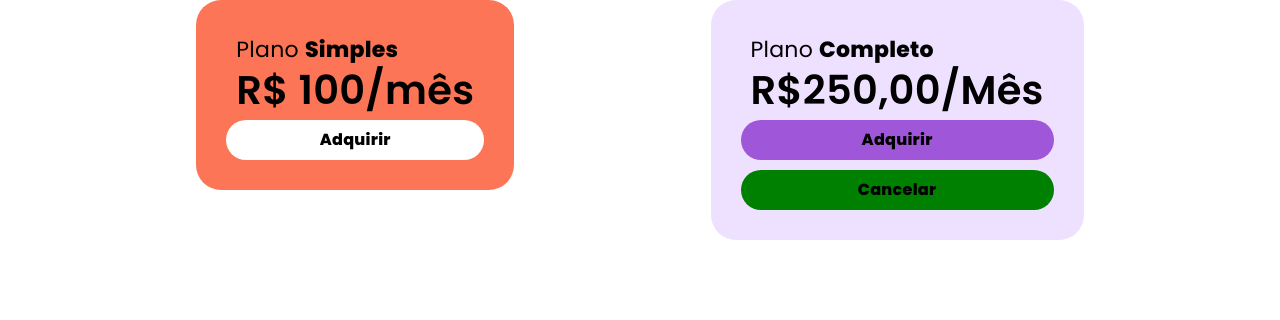
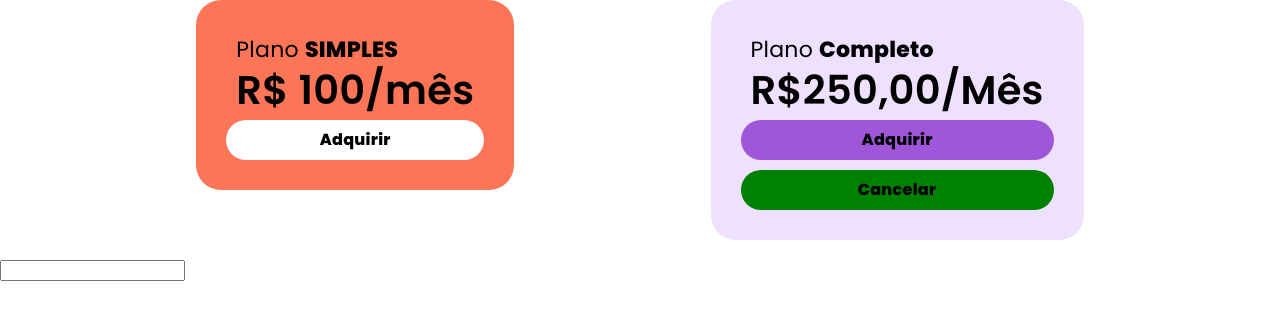
Before and after one commit to Felip3ra/fundamentosAngular, an Angular app: page / in a window 1280 px wide. Shown: the top 320 px of the page. Built offline with nearby package versions, Linux system fonts and the light colour scheme.

Commit message:
Feat: Utilizando o @Input com Get e Set

```diff
--- a/src/app/app.component.html
+++ b/src/app/app.component.html
@@ -3,6 +3,7 @@
     <card-roxo></card-roxo>
 
 </div>
+
 <!--
 A vinculação de propriedades no Angular permite definir valores para propriedades de elementos HTML, componentes Angular e muito mais.
 
@@ -55,3 +56,7 @@ Use a vinculação de propriedades para definir valores dinamicamente para propr
   'green-button': isGreen
 }
 ">objeto</button> -->
+
+<br/>
+
+<input type="text" #meuInput (keyup)="handleKeyup(meuInput.value)">
--- a/src/app/app.component.ts
+++ b/src/app/app.component.ts
@@ -54,4 +54,8 @@ export class AppComponent {
   // isGreen = true;
   cardPlanType = 'Simples';
   cardPlanValue = 100;
+
+  handleKeyup(text: string){
+    this.cardPlanType = text;
+  }
 }
--- a/src/app/card/card.component.ts
+++ b/src/app/card/card.component.ts
@@ -36,8 +36,15 @@ export class CardComponent {
   //     preco: 100
   //   },
   // };
-  @Input('planTypeAlias') planType : string = ''
   @Input({required: true}) planPrice : number = 0
+
+  private _planType: string = '';
+  @Input('planTypeAlias') set planType(value: string){
+    this._planType = value.toUpperCase();
+  }
+  get planType(): string{
+    return this._planType;
+  }
 
   buttonClicked(event: boolean){
     console.log(event)
```
Also changed, not shown: 1 other file (tests, documents, lock files or other folders).
